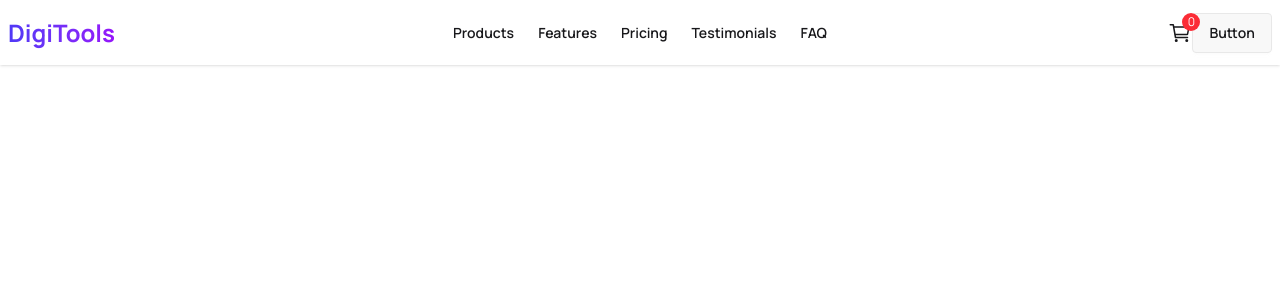
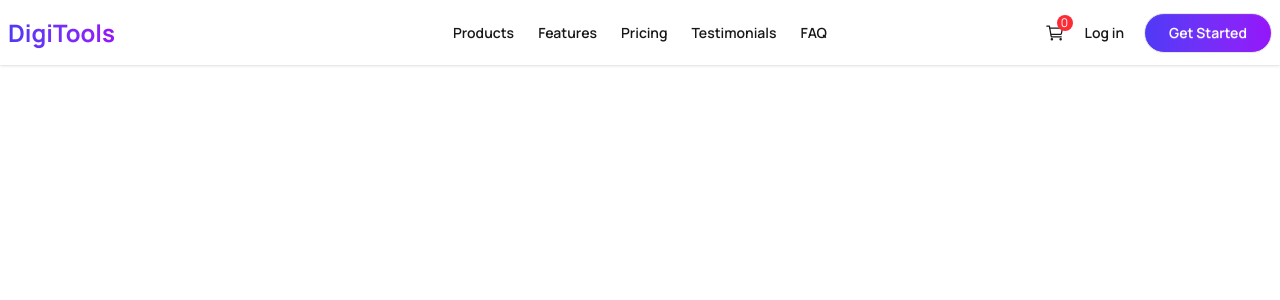
Before and after one commit to Morshedul-developer/digitools-platform, a React (Vite) app: page / in a window 1280 px wide. Shown: the top 300 px of the page. Built offline with nearby package versions, Linux system fonts and the light colour scheme.

Commit message:
completed the navbar

```diff
--- a/src/components/Navbar/Navbar.jsx
+++ b/src/components/Navbar/Navbar.jsx
@@ -55,18 +55,24 @@ const Navbar = () => {
           </a>
         </div>
         <div className="navbar-center hidden lg:flex">
-          <ul className="menu menu-horizontal px-1 font-semibold">
-            {links}
-          </ul>
+          <ul className="menu menu-horizontal px-1 font-semibold">{links}</ul>
         </div>
-        <div className="navbar-end">
+        <div className="navbar-end flex items-center gap-5">
           <div className="relative inline-block">
-            <IoCartOutline size={24}/>
-            <span className="absolute bg-red-500 rounded-full text-white w-4.5 h-4.5 flex items-center justify-center text-xs -top-2 -right-2">
+            <IoCartOutline size={20} />
+            <span className="absolute bg-red-500 rounded-full text-white w-4 h-4 flex items-center justify-center text-xs -top-2 -right-2">
               0
             </span>
           </div>
-          <a className="btn">Button</a>
+          <a
+            href="/login"
+            className="hover:text-gray-700 font-semibold text-[14px]"
+          >
+            Log in
+          </a>
+          <button className="btn rounded-full bg-linear-to-r from-[#4F39F6] to-[#9514FA] px-6 text-white hover:from-[#9514FA] hover:to-[#4F39F6] transition-all duration-300 hover:-translate-y-1 hover:shadow-lg hover:shadow-[#4F39F6]/40 active:translate-y-0 active:scale-95">
+            Get Started
+          </button>
         </div>
       </div>
     </div>
```
